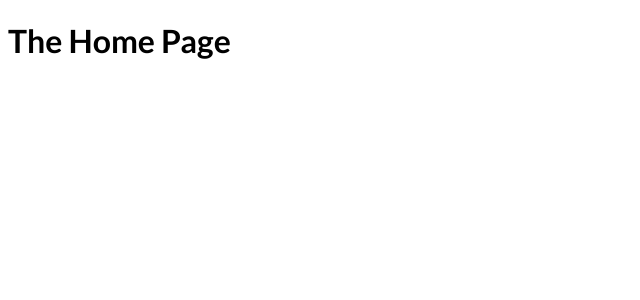
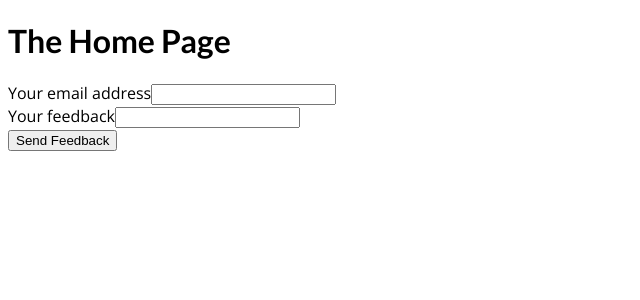
Before and after one commit to sailakshmy/NextJSAPIRoutes, a Next.js app in the folder nextjs-course-code-07-api-routes-starting-project/: page / in a window 1280 px wide. Shown: the top 300 px of the page, without its empty margins (0-640 px from the left). Built offline with nearby package versions, Linux system fonts and the light colour scheme.

Commit message:
Created a form

```diff
--- a/nextjs-course-code-07-api-routes-starting-project/pages/index.js
+++ b/nextjs-course-code-07-api-routes-starting-project/pages/index.js
@@ -1,7 +1,33 @@
+import { useRef } from "react";
+
 function HomePage() {
+  const emailInputRef = useRef();
+  const feedbackInputRef = useRef();
+
+  function submitHandler(e) {
+    e.preventDefault();
+    const eneteredEmail = emailInputRef.current.value;
+    const enteredFeedback = feedbackInputRef.current.value;
+  }
   return (
     <div>
       <h1>The Home Page</h1>
+      <form onSubmit={submitHandler}>
+        <div>
+          <label htmlFor="email">Your email address</label>
+          <input type="email" id="email" ref={emailInputRef} />
+        </div>
+        <div>
+          <label htmlFor="feedback">Your feedback</label>
+          <input
+            type="textarea"
+            id="feedback"
+            rows="5"
+            ref={feedbackInputRef}
+          />
+        </div>
+        <button type="Submit">Send Feedback</button>
+      </form>
     </div>
   );
 }
```
